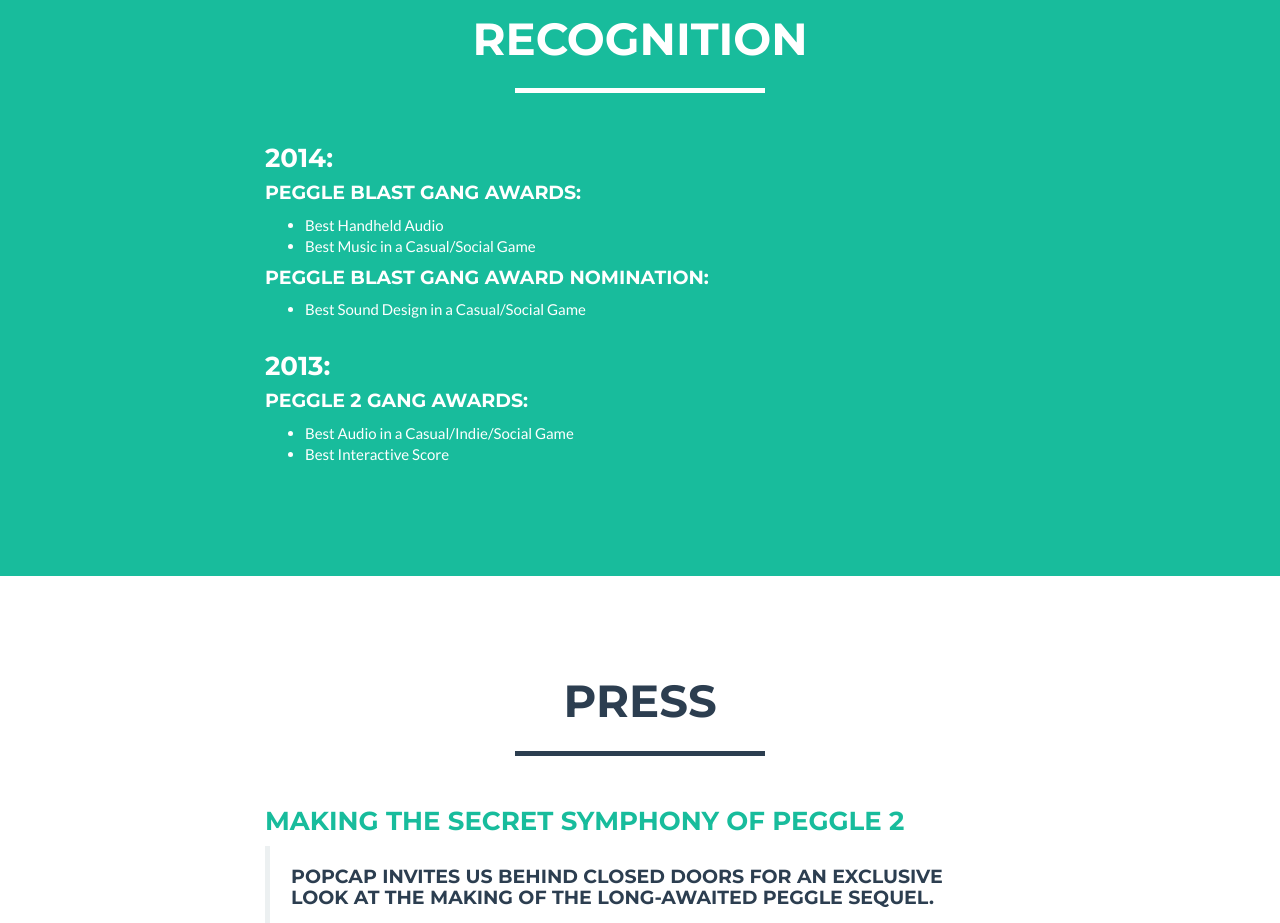
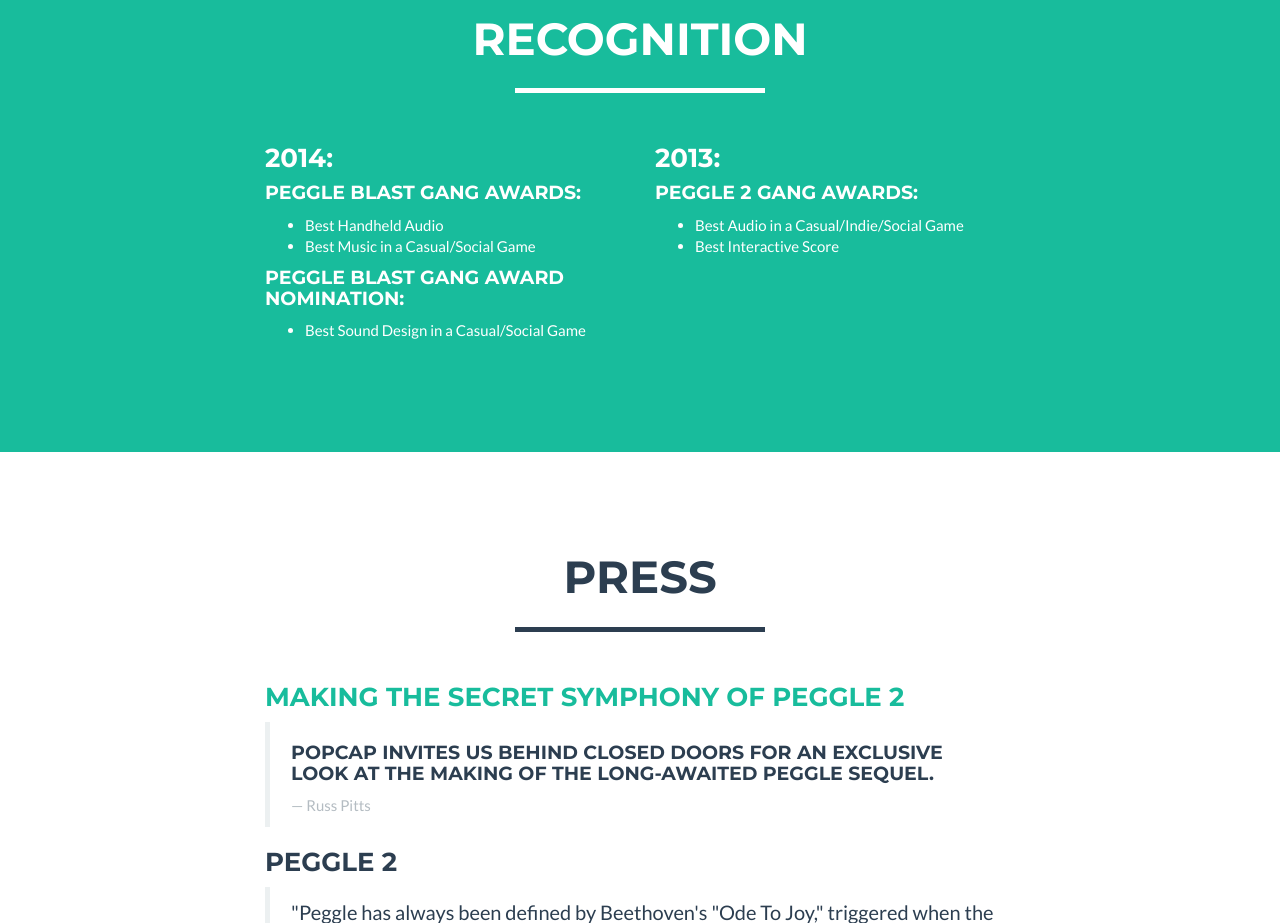
Before and after one commit to toalina/jaclyn-shumate, a website: page public/index.html in a window 1280 px wide. Shown: the part 2460-3383 px from the top of the page. Drawn offline with nearby package versions, Linux system fonts and the light colour scheme.

Commit message:
Modify recognition section

```diff
--- a/public/index.html
+++ b/public/index.html
@@ -167,7 +167,7 @@
         </div>
       </div>
       <div class="row">
-        <div class="col-lg-8 col-lg-offset-2">
+        <div class="col-lg-4 col-lg-offset-2">
           <h3>2014:</h3>
           <h4>Peggle Blast GANG Awards:</h4>
           <ul>
@@ -179,9 +179,7 @@
             <li>Best Sound Design in a Casual/Social Game</li>
           </ul>
         </div>
-      </div>
-      <div class="row">
-        <div class="col-lg-8 col-lg-offset-2">
+        <div class="col-lg-4">
           <h3>2013:</h3>
           <h4>Peggle 2  GANG Awards:</h4>
           <ul>
@@ -191,6 +189,7 @@
         </div>
       </div>
     </div>
+
   </section>
 
   <!-- Press Section -->
```
